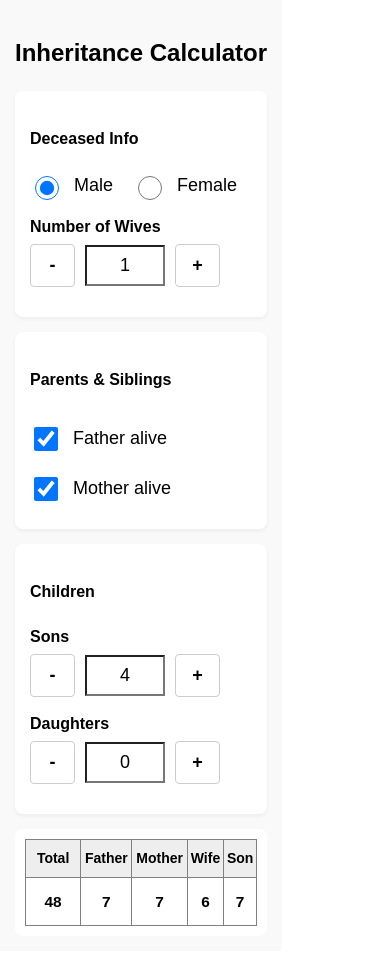
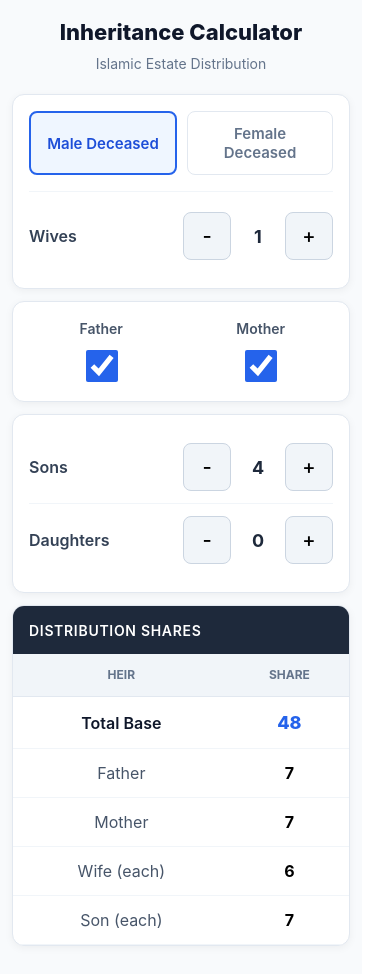
Before and after one commit to Ali-Khanchi/inheritance-calculator, a React (Vite) app: page / in a window 390 px wide. Before the commit the page ends 951 px from the top, so only its background shows below. Built offline with nearby package versions, Linux system fonts and the light colour scheme.

Commit message:
mobile optimize attempt 2

```diff
--- a/src/App.tsx
+++ b/src/App.tsx
@@ -1,7 +1,30 @@
-import { useState } from 'react';
+import React, { useState, ChangeEvent } from 'react';
 
-const InheritanceCalculator = () => {
-  const [heirs, setHeirs] = useState({
+// --- TYPES (UNTOUCHED) ---
+interface HeirsState {
+  fatherAlive: boolean;
+  motherAlive: boolean;
+  hasSC: boolean;
+  wives: number;
+  husband: boolean;
+  deceasedIsMale: boolean;
+  sons: number;
+  daughters: number;
+}
+
+interface CalculationResult {
+  total: number;
+  father: number;
+  mother: number;
+  husband: number;
+  wife: number;
+  son: number;
+  daughter: number;
+  settle: number;
+}
+
+const InheritanceCalculator: React.FC = () => {
+  const [heirs, setHeirs] = useState<HeirsState>({
     fatherAlive: true,
     motherAlive: true,
     hasSC: false,
@@ -12,8 +35,8 @@ const InheritanceCalculator = () => {
     daughters: 0
   });
 
-  // --- LOGIC UNCHANGED ---
-  const handleChange = (e) => {
+  // --- LOGIC (UNTOUCHED) ---
+  const handleChange = (e: ChangeEvent<HTMLInputElement>) => {
     const { name, value, type, checked } = e.target;
     setHeirs((prev) => ({
       ...prev,
@@ -21,14 +44,14 @@ const InheritanceCalculator = () => {
     }));
   };
 
-  const updateCount = (name, delta) => {
+  const updateCount = (name: keyof HeirsState, delta: number) => {
     setHeirs((prev) => ({
       ...prev,
-      [name]: Math.max(0, prev[name] + delta)
+      [name]: Math.max(0, (prev[name] as number) + delta)
     }));
   };
 
-  const calculate = () => {
+  const calculate = (): CalculationResult => {
     const {
       fatherAlive,
       motherAlive,
@@ -44,6 +67,7 @@ const InheritanceCalculator = () => {
     const ratioParts = sons * 2 + daughters || 1;
     let spouseNumerator = 0;
     let spouseDenominator = 1;
+
     if (deceasedIsMale) {
       if (wives > 0) {
         spouseNumerator = 1;
@@ -55,7 +79,9 @@ const InheritanceCalculator = () => {
         spouseDenominator = hasChildren ? 4 : 2;
       }
     }
+
     let weights = { f: 0, m: 0, s: 0, d: 0, settle: 0, total: 1, cDiv: 1 };
+
     if (fatherAlive && motherAlive && !hasChildren) {
       if (hasSC) {
         weights.m = 1;
@@ -121,15 +147,18 @@ const InheritanceCalculator = () => {
       else weights.settle = 1;
       weights.total = 1;
     }
+
     const L = weights.total * spouseDenominator * (wives || 1) * weights.cDiv;
     const remainderN = spouseDenominator - spouseNumerator;
     const remainderD = spouseDenominator;
-    const getShare = (w, isChild = false) => {
+
+    const getShare = (w: number, isChild = false) => {
       const div = isChild
         ? weights.total * remainderD * weights.cDiv
         : weights.total * remainderD;
       return Math.round((w * remainderN * L) / div);
     };
+
     const result = {
       total: L,
       father: getShare(weights.f),
@@ -146,7 +175,8 @@ const InheritanceCalculator = () => {
       daughter: getShare(weights.d, true),
       settle: getShare(weights.settle)
     };
-    const gcd = (a, b) => (b === 0 ? a : gcd(b, a % b));
+
+    const gcd = (a: number, b: number): number => (b === 0 ? a : gcd(b, a % b));
     let allVals = [result.total, result.settle];
     if (fatherAlive) allVals.push(result.father);
     if (motherAlive) allVals.push(result.mother);
@@ -156,6 +186,7 @@ const InheritanceCalculator = () => {
     if (daughters > 0) allVals.push(result.daughter);
     allVals = allVals.filter((v) => v > 0);
     const common = allVals.reduce((a, b) => gcd(a, b), allVals[0]);
+
     return {
       total: result.total / common,
       father: result.father / common,
@@ -171,55 +202,94 @@ const InheritanceCalculator = () => {
   const res = calculate();
 
   // --- STYLES ---
-  const btnStyle = {
-    padding: '10px 15px',
-    fontSize: '18px',
-    fontWeight: 'bold',
-    cursor: 'pointer',
-    backgroundColor: '#fff',
-    border: '1px solid #ccc',
-    borderRadius: '4px',
-    width: '45px'
+  const containerStyle: React.CSSProperties = {
+    display: 'flex',
+    flexDirection: 'column',
+    width: '100%',
+    minHeight: '100vh',
+    margin: '0 auto',
+    padding: '16px 12px',
+    boxSizing: 'border-box',
+    fontFamily:
+      '-apple-system, BlinkMacSystemFont, "Segoe UI", Roboto, sans-serif',
+    backgroundColor: '#f8fafc',
+    alignItems: 'center'
   };
 
-  const checkboxStyle = {
-    width: '24px',
-    height: '24px',
-    verticalAlign: 'middle',
-    marginRight: '10px'
+  const innerWrapperStyle: React.CSSProperties = {
+    width: '100%',
+    maxWidth: '500px' // Centers and prevents stretching on desktop
   };
 
-  const cardStyle = {
-    background: '#fff',
-    padding: '15px',
-    borderRadius: '8px',
-    marginBottom: '15px',
-    boxShadow: '0 2px 4px rgba(0,0,0,0.05)'
+  const cardStyle: React.CSSProperties = {
+    background: '#ffffff',
+    padding: '16px',
+    borderRadius: '12px',
+    marginBottom: '12px',
+    boxShadow: '0 2px 8px rgba(0,0,0,0.05)',
+    border: '1px solid #e2e8f0'
   };
 
-  // Reusable component for +/- inputs
-  const Stepper = ({ label, name, value }) => (
-    <div style={{ marginBottom: '15px' }}>
-      <div style={{ marginBottom: '5px', fontWeight: 'bold' }}>{label}</div>
-      <div style={{ display: 'flex', alignItems: 'center', gap: '10px' }}>
-        <button style={btnStyle} onClick={() => updateCount(name, -1)}>
+  const btnStyle: React.CSSProperties = {
+    padding: '8px',
+    fontSize: '20px',
+    backgroundColor: '#f1f5f9',
+    border: '1px solid #cbd5e1',
+    borderRadius: '8px',
+    width: '48px',
+    height: '48px',
+    display: 'flex',
+    alignItems: 'center',
+    justifyContent: 'center',
+    cursor: 'pointer',
+    touchAction: 'manipulation',
+    userSelect: 'none'
+  };
+
+  const Stepper = ({
+    label,
+    name,
+    value
+  }: {
+    label: string;
+    name: keyof HeirsState;
+    value: number;
+  }) => (
+    <div
+      style={{
+        display: 'flex',
+        justifyContent: 'space-between',
+        alignItems: 'center',
+        margin: '12px 0'
+      }}
+    >
+      <span style={{ fontWeight: 600, fontSize: '16px', color: '#334155' }}>
+        {label}
+      </span>
+      <div style={{ display: 'flex', alignItems: 'center', gap: '12px' }}>
+        <button
+          style={btnStyle}
+          onClick={() => updateCount(name, -1)}
+          aria-label="decrease"
+        >
           -
         </button>
-        <input
-          type="number"
-          name={name}
-          value={value}
-          onChange={handleChange}
+        <span
           style={{
-            width: '60px',
+            minWidth: '30px',
             textAlign: 'center',
             fontSize: '18px',
-            padding: '8px',
-            WebkitAppearance: 'none',
-            MozAppearance: 'textfield'
+            fontWeight: '700',
+            color: '#1e293b'
           }}
-        />
-        <button style={btnStyle} onClick={() => updateCount(name, 1)}>
+        >
+          {value}
+        </span>
+        <button
+          style={btnStyle}
+          onClick={() => updateCount(name, 1)}
+          aria-label="increase"
+        >
           +
         </button>
       </div>
@@ -227,89 +297,173 @@ const InheritanceCalculator = () => {
   );
 
   return (
-    <div
+    <div style={containerStyle}>
+      <div style={innerWrapperStyle}>
+        <header style={{ textAlign: 'center', marginBottom: '20px' }}>
+          <h3
             style={{
-        padding: '15px',
-        fontFamily: 'sans-serif',
-        maxWidth: '500px',
-        margin: 'auto',
-        backgroundColor: '#f9f9f9'
+              margin: '0',
+              fontSize: '22px',
+              fontWeight: '800',
+              color: '#0f172a'
             }}
           >
-      <style>{`input[type=number]::-webkit-inner-spin-button, input[type=number]::-webkit-outer-spin-button { -webkit-appearance: none; margin: 0; }`}</style>
+            Inheritance Calculator
+          </h3>
+          <p style={{ margin: '4px 0 0', fontSize: '14px', color: '#64748b' }}>
+            Islamic Estate Distribution
+          </p>
+        </header>
 
-      <h2 style={{ textAlign: 'center' }}>Inheritance Calculator</h2>
-
+        {/* Gender/Spouse Card */}
         <div style={cardStyle}>
-        <h4>Deceased Info</h4>
-        <div style={{ marginBottom: '15px', display: 'flex', gap: '20px' }}>
-          <label style={{ fontSize: '18px' }}>
-            <input
-              type="radio"
-              style={checkboxStyle}
-              checked={heirs.deceasedIsMale}
-              onChange={() =>
+          <div style={{ display: 'flex', gap: '10px', marginBottom: '16px' }}>
+            <button
+              onClick={() =>
                 setHeirs({ ...heirs, deceasedIsMale: true, husband: false })
               }
-            />{' '}
-            Male
-          </label>
-          <label style={{ fontSize: '18px' }}>
-            <input
-              type="radio"
-              style={checkboxStyle}
-              checked={!heirs.deceasedIsMale}
-              onChange={() =>
+              style={{
+                flex: 1,
+                padding: '12px',
+                borderRadius: '8px',
+                border: heirs.deceasedIsMale
+                  ? '2px solid #2563eb'
+                  : '1px solid #e2e8f0',
+                backgroundColor: heirs.deceasedIsMale ? '#eff6ff' : '#fff',
+                color: heirs.deceasedIsMale ? '#1d4ed8' : '#64748b',
+                fontWeight: '600',
+                fontSize: '15px'
+              }}
+            >
+              Male Deceased
+            </button>
+            <button
+              onClick={() =>
                 setHeirs({ ...heirs, deceasedIsMale: false, wives: 0 })
               }
-            />{' '}
-            Female
-          </label>
+              style={{
+                flex: 1,
+                padding: '12px',
+                borderRadius: '8px',
+                border: !heirs.deceasedIsMale
+                  ? '2px solid #2563eb'
+                  : '1px solid #e2e8f0',
+                backgroundColor: !heirs.deceasedIsMale ? '#eff6ff' : '#fff',
+                color: !heirs.deceasedIsMale ? '#1d4ed8' : '#64748b',
+                fontWeight: '600',
+                fontSize: '15px'
+              }}
+            >
+              Female Deceased
+            </button>
           </div>
 
+          <div style={{ borderTop: '1px solid #f1f5f9', paddingTop: '8px' }}>
             {heirs.deceasedIsMale ? (
-          <Stepper label="Number of Wives" name="wives" value={heirs.wives} />
+              <Stepper label="Wives" name="wives" value={heirs.wives} />
             ) : (
               <label
-            style={{ display: 'block', fontSize: '18px', padding: '10px 0' }}
+                style={{
+                  display: 'flex',
+                  alignItems: 'center',
+                  justifyContent: 'space-between',
+                  padding: '12px 0',
+                  cursor: 'pointer'
+                }}
               >
+                <span
+                  style={{
+                    fontWeight: 600,
+                    fontSize: '16px',
+                    color: '#334155'
+                  }}
+                >
+                  Husband
+                </span>
                 <input
                   type="checkbox"
                   name="husband"
-              style={checkboxStyle}
+                  style={{
+                    width: '28px',
+                    height: '28px',
+                    accentColor: '#2563eb'
+                  }}
                   checked={heirs.husband}
                   onChange={handleChange}
-            />{' '}
-            Husband is alive
+                />
               </label>
             )}
           </div>
+        </div>
 
+        {/* Parents Card */}
         <div style={cardStyle}>
-        <h4>Parents & Siblings</h4>
+          <div
+            style={{
+              display: 'grid',
+              gridTemplateColumns: 'repeat(auto-fit, minmax(80px, 1fr))',
+              gap: '15px'
+            }}
+          >
             <label
-          style={{ display: 'block', fontSize: '18px', padding: '10px 0' }}
+              style={{
+                display: 'flex',
+                flexDirection: 'column',
+                alignItems: 'center',
+                gap: '8px',
+                cursor: 'pointer'
+              }}
             >
+              <span
+                style={{
+                  fontSize: '14px',
+                  fontWeight: '600',
+                  color: '#475569'
+                }}
+              >
+                Father
+              </span>
               <input
                 type="checkbox"
                 name="fatherAlive"
-            style={checkboxStyle}
+                style={{
+                  width: '32px',
+                  height: '32px',
+                  accentColor: '#2563eb'
+                }}
                 checked={heirs.fatherAlive}
                 onChange={handleChange}
-          />{' '}
-          Father alive
+              />
             </label>
             <label
-          style={{ display: 'block', fontSize: '18px', padding: '10px 0' }}
+              style={{
+                display: 'flex',
+                flexDirection: 'column',
+                alignItems: 'center',
+                gap: '8px',
+                cursor: 'pointer'
+              }}
             >
+              <span
+                style={{
+                  fontSize: '14px',
+                  fontWeight: '600',
+                  color: '#475569'
+                }}
+              >
+                Mother
+              </span>
               <input
                 type="checkbox"
                 name="motherAlive"
-            style={checkboxStyle}
+                style={{
+                  width: '32px',
+                  height: '32px',
+                  accentColor: '#2563eb'
+                }}
                 checked={heirs.motherAlive}
                 onChange={handleChange}
-          />{' '}
-          Mother alive
+              />
             </label>
             {heirs.fatherAlive &&
               heirs.motherAlive &&
@@ -317,75 +471,209 @@ const InheritanceCalculator = () => {
               heirs.daughters <= 1 && (
                 <label
                   style={{
-                display: 'block',
-                color: '#666',
-                fontSize: '16px',
-                padding: '10px 0',
-                marginLeft: '34px'
+                    display: 'flex',
+                    flexDirection: 'column',
+                    alignItems: 'center',
+                    gap: '8px',
+                    cursor: 'pointer'
                   }}
                 >
+                  <span
+                    style={{
+                      fontSize: '14px',
+                      fontWeight: '600',
+                      color: '#dc2626',
+                      textAlign: 'center'
+                    }}
+                  >
+                    Siblings
+                  </span>
                   <input
                     type="checkbox"
                     name="hasSC"
-                style={checkboxStyle}
+                    style={{
+                      width: '32px',
+                      height: '32px',
+                      accentColor: '#dc2626'
+                    }}
                     checked={heirs.hasSC}
                     onChange={handleChange}
-              />{' '}
-              Sibling condition?
+                  />
                 </label>
               )}
           </div>
+        </div>
 
+        {/* Children Card */}
         <div style={cardStyle}>
-        <h4>Children</h4>
           <Stepper label="Sons" name="sons" value={heirs.sons} />
+          <div style={{ borderTop: '1px solid #f1f5f9', margin: '4px 0' }} />
           <Stepper label="Daughters" name="daughters" value={heirs.daughters} />
         </div>
 
+        {/* Results Card */}
+        <div style={{ ...cardStyle, padding: '0', overflow: 'hidden' }}>
           <div
             style={{
-          overflowX: 'auto',
-          background: '#fff',
-          borderRadius: '8px',
-          padding: '10px'
+              padding: '12px 16px',
+              backgroundColor: '#1e293b',
+              color: '#fff'
             }}
           >
+            <span
+              style={{
+                fontSize: '14px',
+                fontWeight: '600',
+                textTransform: 'uppercase',
+                letterSpacing: '0.05em'
+              }}
+            >
+              Distribution Shares
+            </span>
+          </div>
+          <div style={{ overflowX: 'auto' }}>
             <table
-          border={1}
               style={{
                 width: '100%',
                 borderCollapse: 'collapse',
-            textAlign: 'center',
-            fontSize: '14px'
+                textAlign: 'center'
               }}
             >
-          <thead style={{ background: '#eee' }}>
-            <tr>
-              <th style={{ padding: '8px' }}>Total</th>
-              {heirs.fatherAlive && <th>Father</th>}
-              {heirs.motherAlive && <th>Mother</th>}
-              {heirs.husband && <th>Husband</th>}
-              {heirs.wives > 0 && <th>Wife</th>}
-              {heirs.sons > 0 && <th>Son</th>}
-              {heirs.daughters > 0 && <th>Daughter</th>}
-              {res.settle > 0 && <th>Mslh.</th>}
+              <thead>
+                <tr
+                  style={{
+                    backgroundColor: '#f1f5f9',
+                    borderBottom: '1px solid #e2e8f0'
+                  }}
+                >
+                  <th
+                    style={{
+                      padding: '12px 8px',
+                      fontSize: '12px',
+                      color: '#64748b'
+                    }}
+                  >
+                    HEIR
+                  </th>
+                  <th
+                    style={{
+                      padding: '12px 8px',
+                      fontSize: '12px',
+                      color: '#64748b'
+                    }}
+                  >
+                    SHARE
+                  </th>
                 </tr>
               </thead>
               <tbody>
-            <tr style={{ fontSize: '1.1em', fontWeight: 'bold' }}>
-              <td style={{ padding: '12px 8px' }}>{res.total}</td>
-              {heirs.fatherAlive && <td>{res.father}</td>}
-              {heirs.motherAlive && <td>{res.mother}</td>}
-              {heirs.husband && <td>{res.husband}</td>}
-              {heirs.wives > 0 && <td>{res.wife}</td>}
-              {heirs.sons > 0 && <td>{res.son}</td>}
-              {heirs.daughters > 0 && <td>{res.daughter}</td>}
+                <tr style={{ borderBottom: '1px solid #f1f5f9' }}>
+                  <td
+                    style={{
+                      padding: '12px 8px',
+                      fontWeight: '600',
+                      color: '#0f172a'
+                    }}
+                  >
+                    Total Base
+                  </td>
+                  <td
+                    style={{
+                      padding: '12px 8px',
+                      fontWeight: '800',
+                      fontSize: '18px',
+                      color: '#2563eb'
+                    }}
+                  >
+                    {res.total}
+                  </td>
+                </tr>
+                {heirs.fatherAlive && (
+                  <tr style={{ borderBottom: '1px solid #f1f5f9' }}>
+                    <td style={{ padding: '12px 8px', color: '#475569' }}>
+                      Father
+                    </td>
+                    <td style={{ padding: '12px 8px', fontWeight: '700' }}>
+                      {res.father}
+                    </td>
+                  </tr>
+                )}
+                {heirs.motherAlive && (
+                  <tr style={{ borderBottom: '1px solid #f1f5f9' }}>
+                    <td style={{ padding: '12px 8px', color: '#475569' }}>
+                      Mother
+                    </td>
+                    <td style={{ padding: '12px 8px', fontWeight: '700' }}>
+                      {res.mother}
+                    </td>
+                  </tr>
+                )}
+                {heirs.husband && (
+                  <tr style={{ borderBottom: '1px solid #f1f5f9' }}>
+                    <td style={{ padding: '12px 8px', color: '#475569' }}>
+                      Husband
+                    </td>
+                    <td style={{ padding: '12px 8px', fontWeight: '700' }}>
+                      {res.husband}
+                    </td>
+                  </tr>
+                )}
+                {heirs.wives > 0 && (
+                  <tr style={{ borderBottom: '1px solid #f1f5f9' }}>
+                    <td style={{ padding: '12px 8px', color: '#475569' }}>
+                      Wife (each)
+                    </td>
+                    <td style={{ padding: '12px 8px', fontWeight: '700' }}>
+                      {res.wife}
+                    </td>
+                  </tr>
+                )}
+                {heirs.sons > 0 && (
+                  <tr style={{ borderBottom: '1px solid #f1f5f9' }}>
+                    <td style={{ padding: '12px 8px', color: '#475569' }}>
+                      Son (each)
+                    </td>
+                    <td style={{ padding: '12px 8px', fontWeight: '700' }}>
+                      {res.son}
+                    </td>
+                  </tr>
+                )}
+                {heirs.daughters > 0 && (
+                  <tr style={{ borderBottom: '1px solid #f1f5f9' }}>
+                    <td style={{ padding: '12px 8px', color: '#475569' }}>
+                      Daughter (each)
+                    </td>
+                    <td style={{ padding: '12px 8px', fontWeight: '700' }}>
+                      {res.daughter}
+                    </td>
+                  </tr>
+                )}
                 {res.settle > 0 && (
-                <td style={{ color: 'blue' }}>{res.settle}</td>
+                  <tr>
+                    <td
+                      style={{
+                        padding: '12px 8px',
+                        color: '#1d4ed8',
+                        fontStyle: 'italic'
+                      }}
+                    >
+                      Musalahah
+                    </td>
+                    <td
+                      style={{
+                        padding: '12px 8px',
+                        fontWeight: '700',
+                        color: '#1d4ed8'
+                      }}
+                    >
+                      {res.settle}
+                    </td>
+                  </tr>
                 )}
-            </tr>
               </tbody>
             </table>
+          </div>
+        </div>
       </div>
     </div>
   );
```
Lines whose indentation alone changed are shown as unchanged.
